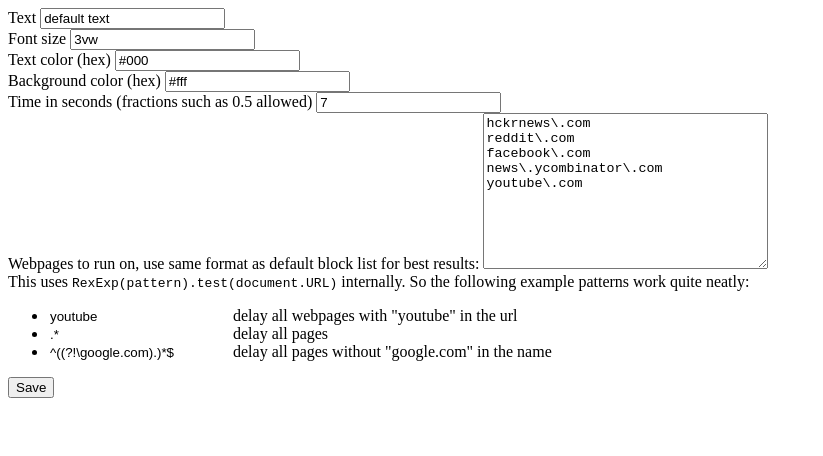
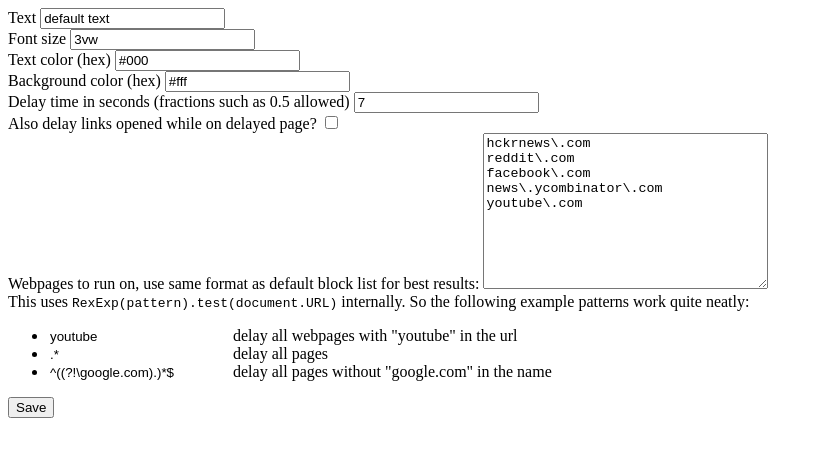
Before and after one commit to OskarDamkjaer/FirefoxDelayWebpage, a browser extension: page options.html in a window 1280 px wide. Shown: the whole page, without its empty margins (0-823 px from the left). Drawn offline with Linux system fonts and the light colour scheme.

Commit message:
delay referrers feature

```diff
--- a/options.html
+++ b/options.html
@@ -2,7 +2,6 @@
 
 <html>
     <head>
-
         <meta charset="utf-8">
     </head>
 
@@ -29,8 +28,13 @@
             </label>
 
             <label>
-                Time in seconds (fractions such as 0.5 allowed)
-                <input required type="number" min="0" id="time" step="0.1" >
+                Delay time in seconds (fractions such as 0.5 allowed)
+                <input required type="number" min="0" id="time" step="0.01" >
+            </label>
+
+            <label>
+                Also delay links opened while on delayed page?
+                <input type="checkbox" id="delayLinks" >
             </label>
 
             <label>
--- a/options.js
+++ b/options.js
@@ -8,7 +8,8 @@ const defaults = {
 reddit\.com
 facebook\.com
 news\.ycombinator\.com
-youtube\.com`
+youtube\.com`,
+  delayLinks: false
 };
 
 function saveOptions(e) {
@@ -20,7 +21,8 @@ function saveOptions(e) {
       time: parseFloat(document.querySelector("#time").value, 10),
       text: document.querySelector("#text").value,
       fontSize: document.querySelector("#fontSize").value,
-      runOn: document.querySelector("#runOn").value
+      runOn: document.querySelector("#runOn").value,
+      delayLinks: document.querySelector("#delayLinks").checked
     }
   });
   document.getElementById("savedSettings").style = "color:green;";
@@ -29,13 +31,14 @@ function saveOptions(e) {
 function restoreOptions() {
   function setCurrentChoice(result) {
     const settings = (result && result.settings) || {};
-    Object.keys(defaults).forEach(
-      key =>
-        (document.querySelector(`#${key}`).value = vOrDefault(
-          settings[key],
-          defaults[key]
-        ))
-    );
+    Object.keys(defaults).forEach(key => {
+      const el = document.querySelector(`#${key}`);
+      if (el.type === "checkbox") {
+        el.checked = vOrDefault(settings[key], defaults[key]);
+      } else {
+        el.value = vOrDefault(settings[key], defaults[key]);
+      }
+    });
   }
 
   function onError(error) {
```
Also changed, not shown: delay.js (+19 -6 lines).
